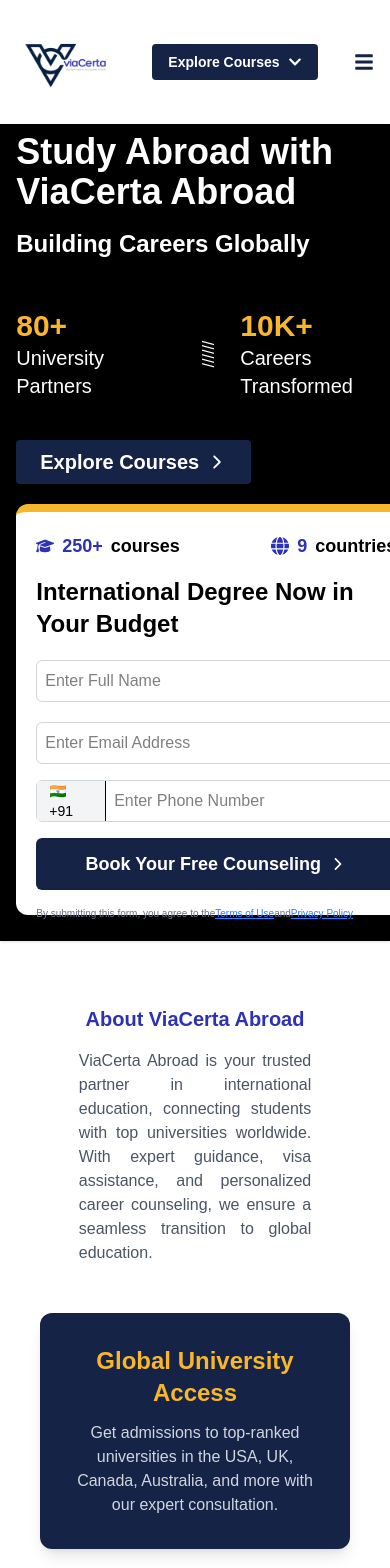
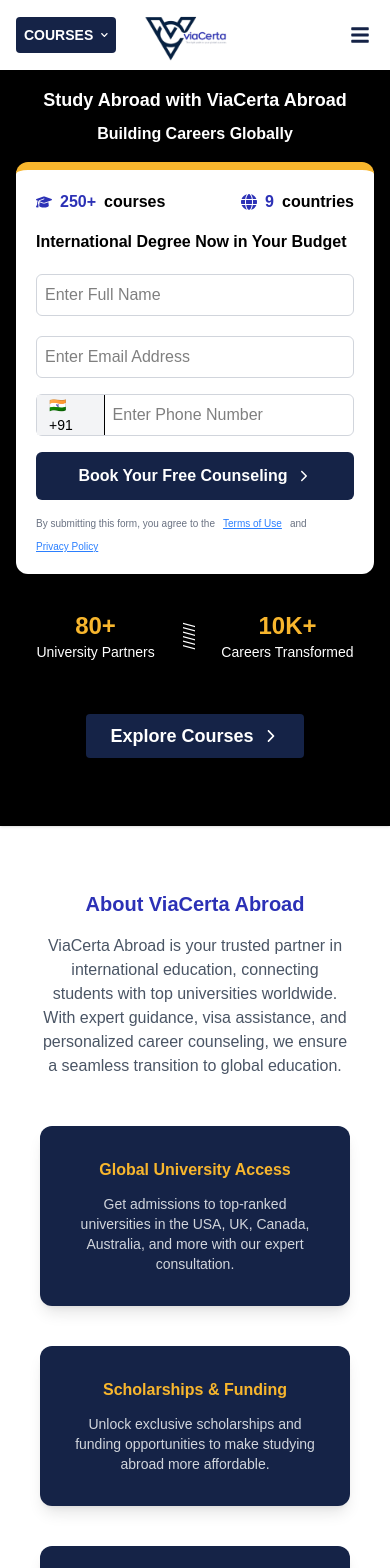
Before and after one commit to sanketkedare/viacertaabroad_main, a Next.js app: page / in a window 390 px wide. Shown: the top 1568 px of the page. Built offline with nearby package versions, Linux system fonts and the light colour scheme.

Commit message:
Added Responsiveness

```diff
--- a/src/app/page.js
+++ b/src/app/page.js
@@ -7,7 +7,7 @@ import Navbar from "@/components/Navbar/Navbar";
 
 export default function Home() {
   return (
-    <div className="w-full overflow-hidden">
+    <div className="w-full lg:overflow-hidden relative">
       <Navbar/>
       <HeroSection/>
       <About/>
--- a/src/components/About/About.jsx
+++ b/src/components/About/About.jsx
@@ -11,7 +11,7 @@ const AboutUs = () =>
         {/* Company Info */}
         <div className="text-center mb-12">
           <h2 className="lg:text-4xl text-xl font-bold text-[#2c31b6]">About ViaCerta Abroad</h2>
-          <p className="lg:text-lg text-justify text-gray-600 mt-4 w-3/4 mx-auto">
+          <p className="lg:text-lg  text-gray-600 mt-4 lg:w-3/4 mx-auto">
             ViaCerta Abroad is your trusted partner in international education,
             connecting students with top universities worldwide. With expert guidance,
             visa assistance, and personalized career counseling, we ensure a seamless
@@ -23,8 +23,8 @@ const AboutUs = () =>
         <div className="grid md:grid-cols-3 gap-10 text-white">
           {/* Service 1 */}
           <div className="bg-[#152347] p-8 rounded-xl shadow-lg text-center">
-            <h3 className="text-2xl font-semibold text-[#f8b62d]">Global University Access</h3>
-            <p className="mt-3 text-gray-300">
+            <h3 className="lg:text-2xl font-semibold text-[#f8b62d]">Global University Access</h3>
+            <p className="mt-3 text-sm text-gray-300">
               Get admissions to top-ranked universities in the USA, UK, Canada, Australia,
               and more with our expert consultation.
             </p>
@@ -32,8 +32,8 @@ const AboutUs = () =>
 
           {/* Service 2 */}
           <div className="bg-[#152347] p-8 rounded-xl shadow-lg text-center">
-            <h3 className="text-2xl font-semibold text-[#f8b62d]">Scholarships & Funding</h3>
-            <p className="mt-3 text-gray-300">
+            <h3 className="lg:text-2xl font-semibold text-[#f8b62d]">Scholarships & Funding</h3>
+            <p className="mt-3 text-sm text-gray-300">
               Unlock exclusive scholarships and funding opportunities to make
               studying abroad more affordable.
             </p>
@@ -41,8 +41,8 @@ const AboutUs = () =>
 
           {/* Service 3 */}
           <div className="bg-[#152347] p-8 rounded-xl shadow-lg text-center">
-            <h3 className="text-2xl font-semibold text-[#f8b62d]">Visa & Application Support</h3>
-            <p className="mt-3 text-gray-300">
+            <h3 className="lg:text-2xl font-semibold text-[#f8b62d]">Visa & Application Support</h3>
+            <p className="mt-3 text-sm text-gray-300">
               Our team assists with hassle-free visa applications, documentation,
               and university applications.
             </p>
@@ -52,7 +52,7 @@ const AboutUs = () =>
         {/* CEO Section */}
         <div className="mt-16 flex flex-col md:flex-row items-center gap-10">
           {/* CEO Image */}
-          <div className="w-48 h-48 rounded-full overflow-hidden shadow-lg">
+          <div className="lg:w-1/3 rounded-full overflow-hidden shadow-lg">
             <img
               src={CEO_URL}
               alt="CEO"
@@ -62,9 +62,9 @@ const AboutUs = () =>
 
           {/* CEO Info */}
           <div>
-            <h3 className="text-3xl font-bold text-[#2c31b6]">John Doe</h3>
-            <p className="text-lg text-[#152347] font-semibold">Founder & CEO, ViaCerta Abroad</p>
-            <p className="mt-4 text-gray-600">
+            <h3 className="lg:text-3xl text-xl font-bold text-[#2c31b6]">John Doe</h3>
+            <p className="lg:text-lg  text-[#152347] font-semibold">Founder & CEO, ViaCerta Abroad</p>
+            <p className="mt-4 text-sm lg:text-lg text-gray-600">
               John Doe, an industry expert with 15+ years of experience in global education,
               founded ViaCerta Abroad to bridge the gap between students and world-class
               universities. His vision is to empower students with seamless access to
--- a/src/components/HeroSection/ApplicationForm.jsx
+++ b/src/components/HeroSection/ApplicationForm.jsx
@@ -6,21 +6,21 @@ import { IoIosArrowForward } from "react-icons/io";
 const ApplicationForm = () =>
 {
   return (
-    <div className="w-[400px] h-[90%] mt-5 bg-white rounded-xl border-t-8 border-[#f8b62d] shadow-lg p-5 z-30">
+    <div className="lg:w-[400px] lg:h-[90%] lg:mt-5 bg-white rounded-xl border-t-8 border-[#f8b62d] shadow-lg p-5 z-30">
       {/* Header */}
-      <div className="flex justify-between items-center mb-4">
-        <div className="flex items-center gap-2 text-lg font-semibold">
+      <div className="flex justify-between =items-center mb-4">
+        <div className="flex items-center gap-2 lg:text-lg font-semibold">
           <FaGraduationCap className="text-[#2c31b6]" />
           <span className="text-[#2c31b6]">250+ </span>courses
         </div>
-        <div className="flex items-center gap-2 text-lg font-semibold">
+        <div className="flex items-center gap-2 lg:text-lg font-semibold">
           <FaGlobe className="text-[#2c31b6]" />
           <span className="text-[#2c31b6]">9 </span>countries
         </div>
       </div>
 
       {/* Form Title */}
-      <h2 className="text-2xl font-bold mb-4">
+      <h2 className="lg:text-2xl font-bold mb-4">
         International Degree Now in Your Budget
       </h2>
 
@@ -61,13 +61,13 @@ const ApplicationForm = () =>
         {/* Submit Button */}
         <button
           type="submit"
-          className="w-full bg-[#152347] hover:bg-[#31343b] text-white text-lg font-semibold py-3 rounded-md  transition flex justify-center items-center gap-2"
+          className="w-full bg-[#152347] hover:bg-[#31343b] text-white lg:text-lg font-semibold py-3 rounded-md  transition flex justify-center items-center gap-2"
         >
           Book Your Free Counseling <IoIosArrowForward />
         </button>
 
         {/* Terms and Privacy */}
-        <p className="text-[10px] m-auto text-gray-500 text-center mt-2 flex">
+        <p className="text-[10px] m-auto text-gray-500 text-center mt-2 flex flex-wrap gap-2">
           By submitting this form, you agree to the{" "}
           <a href="#" className="text-blue-500 underline">
             Terms of Use
--- a/src/components/HeroSection/HeroSection.jsx
+++ b/src/components/HeroSection/HeroSection.jsx
@@ -7,7 +7,7 @@ const HeroSection = () => {
   let VIDEO_URL = ""
   // "https://www.youtube.com/embed/B_UbDtoR16I?autoplay=1&mute=1&loop=1&controls=0&disablekb=1&modestbranding=1&showinfo=0&rel=0&playlist=B_UbDtoR16I";
   return (
-    <section className="relative shadow-sm lg:h-[70vh] overflow-hidden bg-black">
+    <section className="relative w-full shadow-sm lg:h-[70vh] overflow-hidden bg-black px-4 p-2">
       {/* Background Video */}
       <div className="absolute inset-0 w-full h-full">
         <iframe
@@ -25,17 +25,17 @@ const HeroSection = () => {
       <div className="absolute inset-0 bg-black opacity-50 z-0"></div>
 
       {/* Content Overlay */}
-      <div className="relative z-10 grid lg:grid-cols-3 h-full lg:w-9/12 w-11/12 m-auto">
+      <div className="relative z-10 lg:grid lg:grid-cols-3 h-full lg:w-9/12 m-auto">
         {/* Hero Text */}
-        <div className="flex flex-col gap-10 justify-center h-full col-span-2 text-white">
-          <div>
-            <p className="text-4xl font-bold py-2">
+        <div className="flex flex-col lg:gap-10 gap-4 justify-center lg:items-start items-center h-full col-span-2 text-white">
+          <div className="lg:text-left text-center ">
+            <p className="lg:text-4xl text-lg font-bold py-2">
               Study Abroad with ViaCerta Abroad
             </p>
-            <p className="text-2xl font-bold py-2">Building Careers Globally</p>
+            <p className="lg:text-2xl font-bold lg:py-2">Building Careers Globally</p>
           </div>
 
-          <div className="flex gap-5 items-center">
+          <div className="hidden lg:flex gap-5 items-center">
             <div>
               <p className="text-3xl text-[#f8b62d]  font-semibold">80+</p>
               <p className="text-xl">University Partners</p>
@@ -46,8 +46,9 @@ const HeroSection = () => {
               <p className="text-xl">Careers Transformed</p>
             </div>
           </div>
+
           <div>
-          <button className="cursor-pointer p-2 font-semibold text-xl flex items-center gap-2 transition px-6 bg-[#152347] hover:bg-[#3b445c]   text-[#ffffff] rounded-sm">
+          <button className="cursor-pointer p-2 font-semibold text-xl  hidden lg:flex items-center gap-2 transition px-6 bg-[#152347] hover:bg-[#3b445c]   text-[#ffffff] rounded-sm">
             Explore Courses <IoIosArrowForward/>
           </button>
           </div>
@@ -57,6 +58,25 @@ const HeroSection = () => {
         {/* Placeholder for Counselling Form */}
         <ApplicationForm/>
 
+        {/* For Small Screen */}
+        <div className="lg:hidden flex flex-col items-center gap-3 mt-4 text-white my-10">
+          <div className="flex gap-5 items-center my-5">
+            <div className="text-center">
+              <p className="text-2xl text-[#f8b62d] font-semibold">80+</p>
+              <p className="text-sm">University Partners</p>
+            </div>
+            <p className="rotate-90">//////</p>
+            <div className="text-center">
+              <p className="text-2xl text-[#f8b62d] font-semibold">10K+</p>
+              <p className="text-sm">Careers Transformed</p>
+            </div>
+          </div>
+
+          <button className="cursor-pointer my-5 p-2 font-semibold text-lg flex items-center gap-2 transition px-6 bg-[#152347] hover:bg-[#3b445c] text-[#ffffff] rounded-sm">
+            Explore Courses <IoIosArrowForward />
+          </button>
+        </div>
+
       </div>
     </section>
   );
--- a/src/components/Navbar/Navbar.jsx
+++ b/src/components/Navbar/Navbar.jsx
@@ -7,19 +7,31 @@ import SignIn from "../SignIn-Pop-Up/SignIn";
 const Navbar = () => {
   const [signInOpen, setSignInOpen] = useState(false);
   const [mobileMenuOpen, setMobileMenuOpen] = useState(false);
+  const [openDropdown, setOpenDropdown] = useState(null);
   const navlinks = ["Countries", "Exams", "Resources", "More"];
-  const [openDropdown, setOpenDropdown] = useState(null);
 
   const toggleDropdown = (menu) => {
-    setOpenDropdown(openDropdown === menu ? null : menu);
+    setOpenDropdown((prev) => (prev === menu ? null : menu));
   };
 
+  const mobileMenuToggler =() =>{
+    setMobileMenuOpen(!mobileMenuOpen)
+
+  }
+
   return (
-    <nav className="w-full bg-white shadow-md text-sm">
+    <nav className="relative w-full bg-white shadow-md text-sm lg:p-4 z-50">
       {signInOpen && <SignIn setSignInOpen={setSignInOpen} />}
-      <div className="lg:w-9/12 m-auto">
+      <div className="lg:w-9/12 m-auto px-4 sm:px-2">
         {/* Desktop Navbar */}
-        <div className=" mx-auto lg:w-full w-11/12 flex items-center justify-between py-3">
+        <div className="flex items-center lg:justify-between gap-5 h-[70px] lg:py-3 w-full">
+          {/* Button for small screens */}
+          <button
+            onClick={() => toggleDropdown("Explore Courses")}
+            className="cursor-pointer text-sm font-semibold flex w-[100px] md:hidden items-center gap-2 transition p-2 lg:px-4 bg-[#152347] hover:bg-[#ffffff] hover:text-[#152347] hover:border border-[#152347] text-[#ffffff] rounded-sm dropdown-button"
+          >
+            COURSES <FaChevronDown size={14} />
+          </button>
           {/* Logo */}
           <div className="w-[100px]">
             <img
@@ -30,28 +42,25 @@ const Navbar = () => {
           </div>
           <button
             onClick={() => toggleDropdown("Explore Courses")}
-              className="cursor-pointer font-semibold flex items-center gap-2 transition p-2 px-4 bg-[#152347] hover:bg-[#ffffff] hover:text-[#152347] hover:border border-[#152347] text-[#ffffff] rounded-sm"
+            className="cursor-pointer font-semibold hidden md:flex items-center gap-2 transition p-2 px-4 bg-[#152347] hover:bg-[#ffffff] hover:text-[#152347] hover:border border-[#152347] text-[#ffffff] rounded-sm dropdown-button"
           >
             Explore Courses <FaChevronDown size={14} />
           </button>
           {/* Desktop Links */}
           <div className="hidden md:flex items-center gap-12">
-
-
             {navlinks.map((i) => (
               <div key={i}>
                 <button
                   onClick={() => toggleDropdown(i)}
-                  className="flex items-center gap-2 cursor-pointer font-semibold hover:text-blue-600 transition"
+                  className={`flex ${
+                    openDropdown === i ? "text-blue-600" : ""
+                  } items-center gap-2 cursor-pointer font-semibold hover:text-blue-600 transition dropdown-button`}
                 >
                   {i} <FaChevronDown size={14} />
                 </button>
               </div>
             ))}
-
-            {openDropdown && <DropDown openDropdown={openDropdown} />}
           </div>
-
           {/* Desktop Auth & Contact */}
           <div className="hidden md:flex items-center gap-8">
             <button
@@ -64,49 +73,50 @@ const Navbar = () => {
               <FaPhoneAlt size={12} /> 1800-123-1234
             </p>
           </div>
-
           {/* Mobile Hamburger Menu */}
           <button
-            className="md:hidden text-[#152347] text-xl z-50"
-            onClick={() => setMobileMenuOpen(!mobileMenuOpen)}
+            className="md:hidden absolute right-5 text-[#152347] text-xl z-50"
+            onClick={mobileMenuToggler}
           >
-            {mobileMenuOpen ? <FaTimes /> : <FaBars />}
+            <FaBars />
           </button>
         </div>
 
         {/* Mobile Menu */}
         {mobileMenuOpen && (
-          <div className="md:hidden flex flex-col bg-white shadow-lg p-4 absolute top-14 left-0 w-full z-50 mt-10">
+          <div className="md:hidden min-h-screen  flex flex-col bg-white shadow-lg  absolute lg:top-14 -top-10 left-0 w-full z-50 mt-10">
             <button
-              onClick={() => toggleDropdown("Explore Courses")}
-              className="p-2 font-semibold flex justify-between items-center border-b"
+              className="md:hidden absolute right-5 text-[#152347] text-xl z-50 my-2"
+              onClick={() => setMobileMenuOpen(!mobileMenuOpen)}
             >
-              Explore Courses <FaChevronDown size={14} />
+              <FaTimes />
             </button>
-
+            <div className="w-1/4 text-sx flex flex-col ">
               {navlinks.map((i) => (
                 <button
                   key={i}
                   onClick={() => toggleDropdown(i)}
-                className="p-2 font-semibold flex justify-between items-center border-b"
+                  className="p-1 py-4 font-semibold flex justify-between flex-wrap items-center border w-full dropdown-button"
                 >
-                {i} <FaChevronDown size={14} />
+                  {i}
                 </button>
               ))}
-
               <button
                 onClick={() => setSignInOpen(true)}
-              className="text-[#2c31b6] font-bold p-2"
+                className="p-1 py-4 font-semibold flex justify-between flex-wrap items-center border w-full dropdown-button"
               >
                 Sign In
               </button>
-            <p className="text-[#2c31b6] font-bold flex items-center p-2">
-              <FaPhoneAlt size={12} className="mr-1" />
-              1800-123-1234
-            </p>
+            </div>
           </div>
         )}
       </div>
+      {openDropdown && (
+        <DropDown
+          openDropdown={openDropdown}
+          setOpenDropdown={setOpenDropdown}
+        />
+      )}
     </nav>
   );
 };
--- a/src/components/SignIn-Pop-Up/Form.jsx
+++ b/src/components/SignIn-Pop-Up/Form.jsx
@@ -5,7 +5,7 @@ const Form = ({ mode }) => {
   const [loginWithEmail, setLoginWithEmail] = useState(false);
 
   return (
-    <div className="w-[80%] mb-4 bg-white p-6 rounded-xl shadow-lg">
+    <div className="lg:w-[80%]  mb-4 bg-white p-6 rounded-xl shadow-lg">
       <div className="flex flex-col gap-4 py-2">
         {mode === "Sign Up" && (
           <>
```
Also changed, not shown: src/components/About/FAQs.jsx (+7 -7 lines), src/components/About/WhyViaCerta.jsx (+7 -7 lines), src/components/Footer/Footer.jsx (+66 -21 lines), src/components/Navbar/DropDown.jsx (+5 -9 lines), src/components/Navbar/ExploreCourses.jsx (+24 -25 lines), src/components/SignIn-Pop-Up/SignIn.jsx (+8 -8 lines), 1 other file (tests, documents, lock files or other folders). Lines whose indentation alone changed are shown as unchanged.
